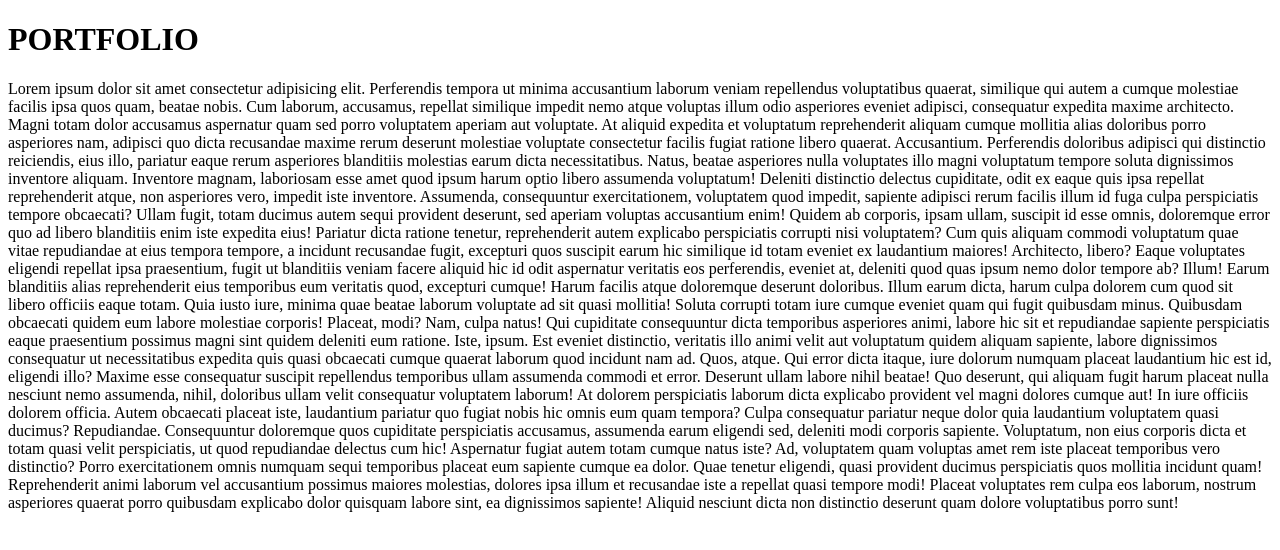
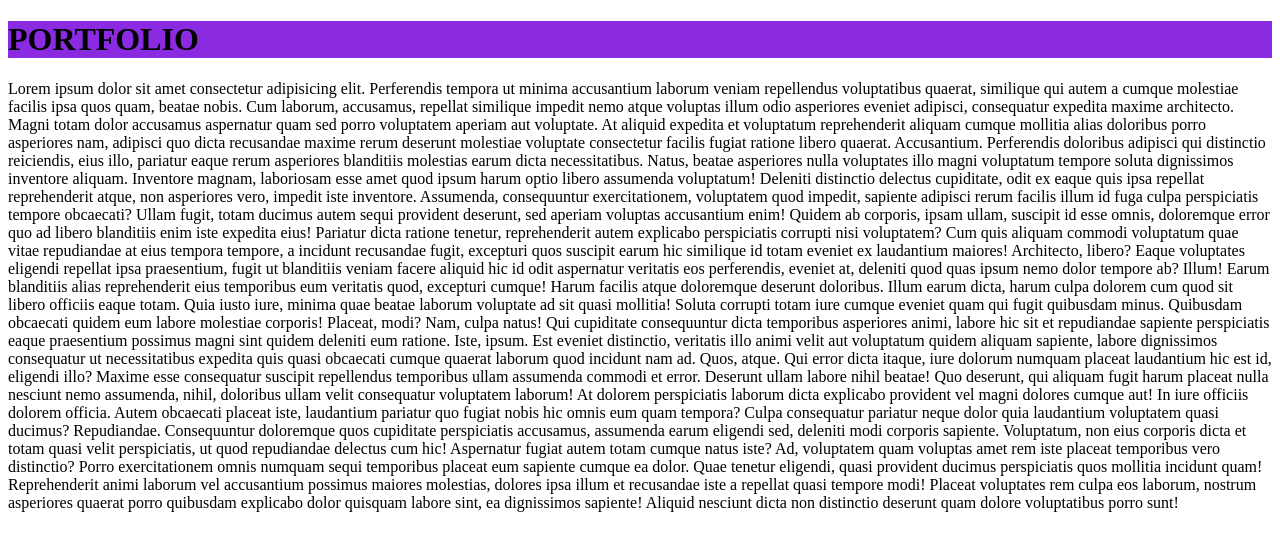
Before and after one commit to DEVANSU1998/resume, a plain HTML site: page index.html in a window 1280 px wide. Drawn offline with Linux system fonts and the light colour scheme.

Commit message:
Update index.html

```diff
--- a/index.html
+++ b/index.html
@@ -5,6 +5,11 @@
     <meta http-equiv="X-UA-Compatible" content="IE=edge">
     <meta name="viewport" content="width=device-width, initial-scale=1.0">
     <title>Document</title>
+    <style>
+        h1{
+            background-color: blueviolet;
+        }
+    </style>
 </head>
 <body>
     <h1>PORTFOLIO</h1>
```
